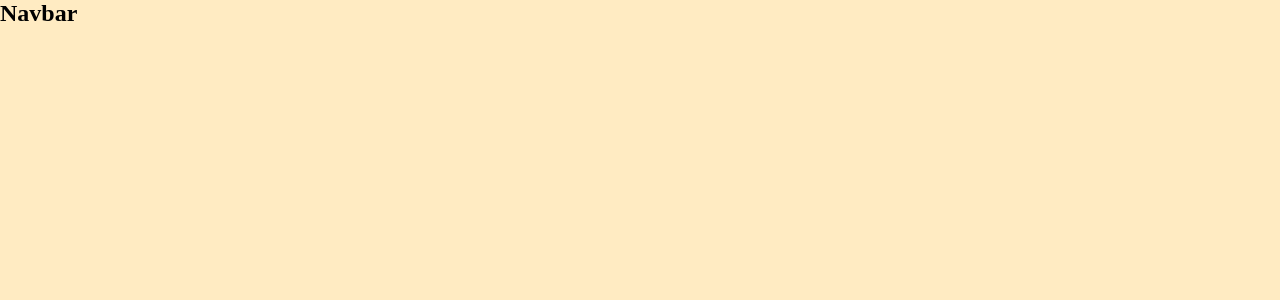
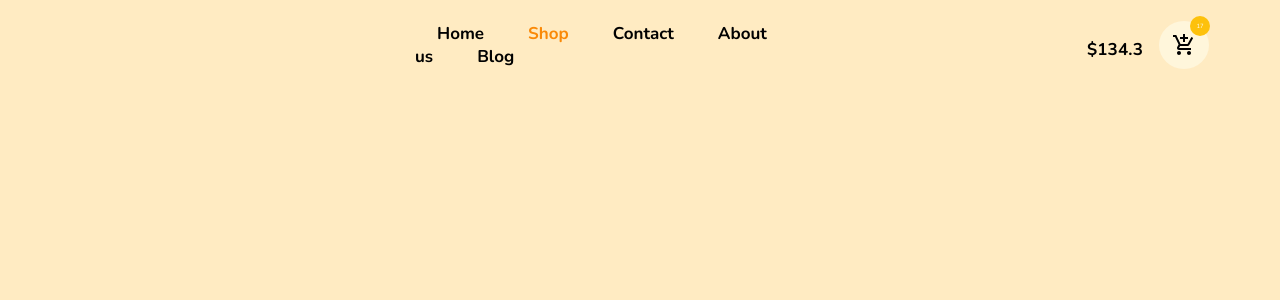
Before and after one commit to erfan-goodarzi/shopping-cart-redux, a React (Create React App) app: page / in a window 1280 px wide. Shown: the top 300 px of the page. Built offline with nearby package versions, Linux system fonts and the light colour scheme.

Commit message:
Create navbar

```diff
--- a/package.json
+++ b/package.json
@@ -3,7 +3,11 @@
   "version": "0.1.0",
   "private": true,
   "dependencies": {
+    "@emotion/react": "^11.5.0",
+    "@emotion/styled": "^11.3.0",
     "@material-ui/core": "^4.12.3",
+    "@mui/material": "^5.0.4",
+    "@mui/styles": "^5.0.1",
     "@reduxjs/toolkit": "^1.6.2",
     "@testing-library/jest-dom": "^4.2.4",
     "@testing-library/react": "^9.5.0",
--- a/public/index.html
+++ b/public/index.html
@@ -19,7 +19,7 @@
     <link rel="preconnect" href="https://fonts.googleapis.com" />
     <link rel="preconnect" href="https://fonts.gstatic.com" crossorigin />
     <link
-      href="https://fonts.googleapis.com/css2?family=Josefin+Sans:wght@200;300;400;500;600;700&display=swap"
+      href="https://fonts.googleapis.com/css2?family=Nunito:wght@200;300;400;600;700;800;900&display=swap"
       rel="stylesheet"
     />
     <!--
--- a/src/container/Navbar.jsx
+++ b/src/container/Navbar.jsx
@@ -1,11 +1,213 @@
-import React from 'react';
+import * as React from "react";
+import AppBar from "@mui/material/AppBar";
+import Box from "@mui/material/Box";
+import Link from "@mui/material/Link";
+import Toolbar from "@mui/material/Toolbar";
+import Typography from "@mui/material/Typography";
+import Avatar from "@mui/material/Avatar";
+import Badge from "@mui/material/Badge";
+import MenuItem from "@mui/material/MenuItem";
+import Menu from "@mui/material/Menu";
+import AddShoppingCartIcon from "@mui/icons-material/AddShoppingCart";
 
 const Navbar = () => {
-    return (
-        <div>
-            <h2>Navbar</h2>
-        </div>
-    );
-}
+  const [anchorEl, setAnchorEl] = React.useState(null);
+  const [mobileMoreAnchorEl, setMobileMoreAnchorEl] = React.useState(null);
+
+  const isMenuOpen = Boolean(anchorEl);
+  const isMobileMenuOpen = Boolean(mobileMoreAnchorEl);
+
+  const handleProfileMenuOpen = (event) => {
+    setAnchorEl(event.currentTarget);
+  };
+
+  const handleMobileMenuClose = () => {
+    setMobileMoreAnchorEl(null);
+  };
+
+  const handleMenuClose = () => {
+    setAnchorEl(null);
+    handleMobileMenuClose();
+  };
+
+  const renderMenu = (
+    <Menu
+      anchorEl={anchorEl}
+      anchorOrigin={{
+        vertical: "top",
+        horizontal: "right",
+      }}
+      keepMounted
+      transformOrigin={{
+        vertical: "top",
+        horizontal: "right",
+      }}
+      open={isMenuOpen}
+      onClose={handleMenuClose}
+    >
+      <MenuItem onClick={handleMenuClose}>Profile</MenuItem>
+      <MenuItem onClick={handleMenuClose}>My account</MenuItem>
+    </Menu>
+  );
+
+  const mobileMenuId = "primary-search-account-menu-mobile";
+  const renderMobileMenu = (
+    <Menu
+      anchorEl={mobileMoreAnchorEl}
+      anchorOrigin={{
+        vertical: "top",
+        horizontal: "right",
+      }}
+      id={mobileMenuId}
+      keepMounted
+      transformOrigin={{
+        vertical: "top",
+        horizontal: "right",
+      }}
+      open={isMobileMenuOpen}
+      onClose={handleMobileMenuClose}
+    >
+      <MenuItem>
+        <p>Messages</p>
+      </MenuItem>
+      <MenuItem>
+        <p>Notifications</p>
+      </MenuItem>
+      <MenuItem onClick={handleProfileMenuOpen}>
+        <p>Profile</p>
+      </MenuItem>
+    </Menu>
+  );
+
+  return (
+    <Box sx={{ flexGrow: 1 }}>
+      <AppBar
+        sx={{
+          background: "transparent",
+          boxShadow: "none",
+        }}
+        position="static"
+      >
+        <Toolbar sx={{ margin: "13px 71px" }}>
+          <Typography
+            variant="h6"
+            noWrap
+            component="div"
+            sx={{
+              display: {
+                xs: "none",
+                sm: "block",
+                color: "#000",
+                fontWeight: "700",
+                letterSpacing: "-1px",
+              },
+            }}
+          >
+            Apple Store
+          </Typography>
+          <Box
+            sx={{
+              margin: "0 20rem",
+            }}
+            onClick={(e) => e.preventDefault()}
+          >
+            <Link
+              underline="none"
+              sx={{
+                padding: "1px 22px",
+                color: " #010101",
+                fontWeight: "700",
+                fontSize: "17px",
+              }}
+              href="#"
+            >
+              Home
+            </Link>
+            <Link
+              underline="none"
+              sx={{
+                padding: "1px 22px",
+                color: " #FA8907",
+                fontWeight: "700",
+                fontSize: "17px",
+              }}
+              href="#"
+            >
+              Shop
+            </Link>
+            <Link
+              underline="none"
+              sx={{
+                padding: "1px 22px",
+                color: " #010101",
+                fontWeight: "700",
+                fontSize: "17px",
+              }}
+              href="#"
+            >
+              Contact
+            </Link>
+            <Link
+              underline="none"
+              sx={{
+                padding: "1px 22px",
+                color: " #010101",
+                fontWeight: "700",
+                fontSize: "17px",
+              }}
+              href="#"
+            >
+              About us
+            </Link>
+            <Link
+              underline="none"
+              sx={{
+                padding: "1px 22px",
+                color: " #010101",
+                fontWeight: "700",
+                fontSize: "17px",
+              }}
+              href="#"
+            >
+              Blog
+            </Link>
+          </Box>
+          <Box sx={{ flexGrow: 1 }} />
+          <Box sx={{ display: { xs: "none", md: "flex" } }}>
+            <Typography
+              sx={{
+                mr: 2,
+                color: " #010101",
+                fontWeight: "700",
+                fontSize: "17px",
+                pt: 2
+              }}
+            >
+              $134.3
+            </Typography>
+
+            <Avatar
+              sx={{
+                bgcolor: "#FFF6DB",
+                borderRadius: "50%",
+                padding: "4px 5px",
+              }}
+              variant="rounded"
+            >
+              <AddShoppingCartIcon
+                sx={{ color: "#010101", fontSize: " 1.5rem" }}
+              />
+
+            </Avatar>
+            <Badge badgeContent={17} color="warning"></Badge>
+          </Box>
+          <Box sx={{ display: { xs: "flex", md: "none" } }}></Box>
+        </Toolbar>
+      </AppBar>
+      {renderMobileMenu}
+      {renderMenu}
+    </Box>
+  );
+};
 
 export default Navbar;
--- a/src/container/material/Global-style.js
+++ b/src/container/material/Global-style.js
@@ -5,13 +5,21 @@ const useStyles = makeStyles(() =>
     "@global": {
       body: {
         background: "#FFEBC2",
-        fontFamily: "Josefin Sans sans-serif !important",
       },
       "*": {
-        fontFamily: "Josefin Sans sans-serif !important",
+        fontFamily: "Nunito !important",
         margin: 0,
         padding: 0,
       },
+      ".MuiBadge-badge":{
+        width: '20px',
+        height: '20px',
+        borderRadius:' 50%',
+        margin: '5px 9px',
+        backgroundColor: '#FDC10C !important',
+        fontSize:' 6px',
+      }
+
     },
   })
 );
```
Also changed, not shown: 1 other file (tests, documents, lock files or other folders).
